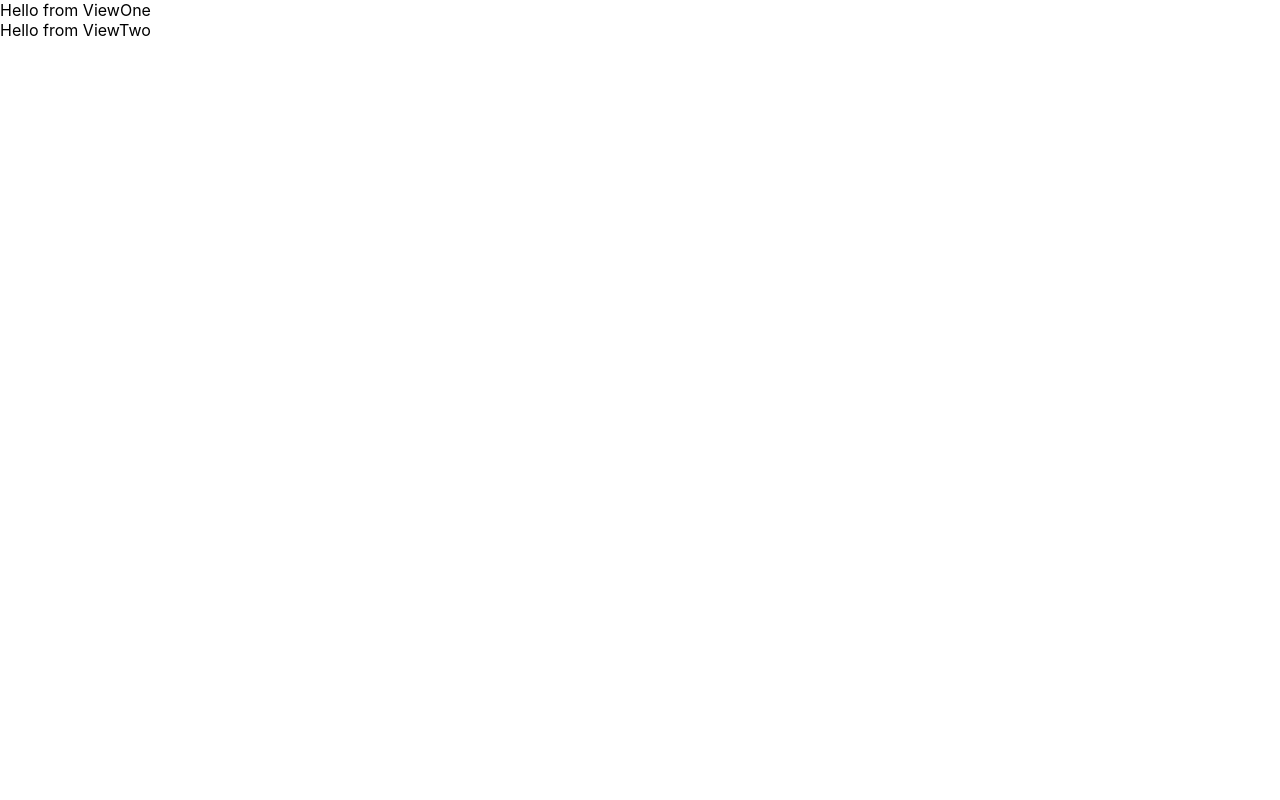
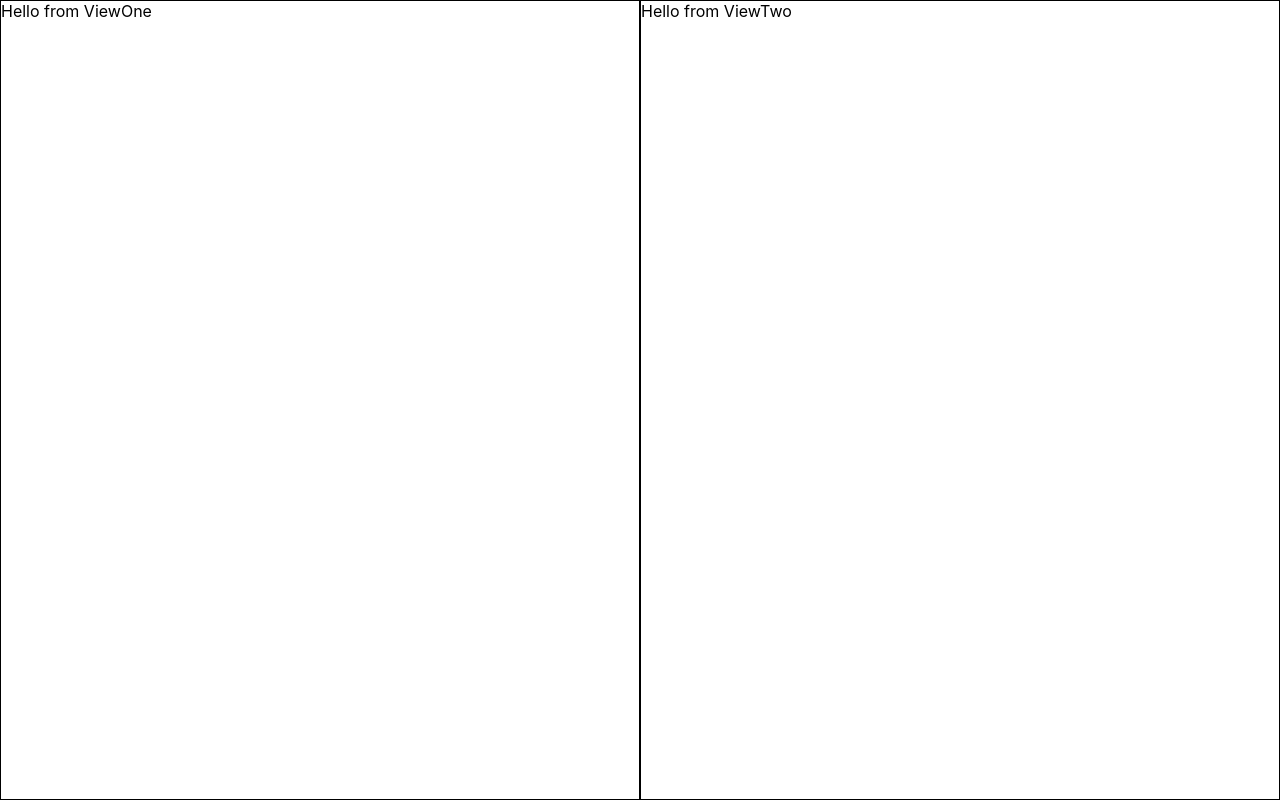
Before and after one commit to yazanSuhail/Manipulae_test, a React (Create React App) app: page / in a window 1280 px wide. Built offline with nearby package versions, Linux system fonts and the light colour scheme.

Commit message:
develop layout

```diff
--- a/package.json
+++ b/package.json
@@ -9,6 +9,7 @@
     "react": "^17.0.2",
     "react-dom": "^17.0.2",
     "react-scripts": "5.0.0",
+    "styled-components": "^5.3.3",
     "web-vitals": "^2.1.2"
   },
   "scripts": {
--- a/src/App.js
+++ b/src/App.js
@@ -1,12 +1,18 @@
 import ViewOne from './Components/ViewOne';
 import ViewTwo from './Components/ViewTwo';
+import styled from 'styled-components';
+
+const Container = styled("div")`
+  display: flex;
+  height:100vh;
+`
 
 function App() {
   return (
-    <>
+    <Container>
       <ViewOne/>
       <ViewTwo/>
-    </>
+    </Container>
   );
 }
 
--- a/src/Components/ViewOne/index.js
+++ b/src/Components/ViewOne/index.js
@@ -1,5 +1,12 @@
+import styled from 'styled-components';
+
+const Container = styled('div')`
+    border: 1px solid black;
+    flex: 1;
+`;
+
 const ViewOne = () => {
-	return <div>Hello from ViewOne</div>;
+	return <Container>Hello from ViewOne</Container>;
 };
 
 export default ViewOne;
--- a/src/Components/ViewTwo/index.js
+++ b/src/Components/ViewTwo/index.js
@@ -1,5 +1,12 @@
+import styled from 'styled-components';
+
+const Container = styled('div')`
+    border: 1px solid black;
+    flex: 1;
+`;
+
 const ViewTwo = () => {
-	return <div>Hello from ViewTwo</div>;
+	return <Container>Hello from ViewTwo</Container>;
 };
 
 export default ViewTwo;
```
Also changed, not shown: 1 other file (tests, documents, lock files or other folders).
